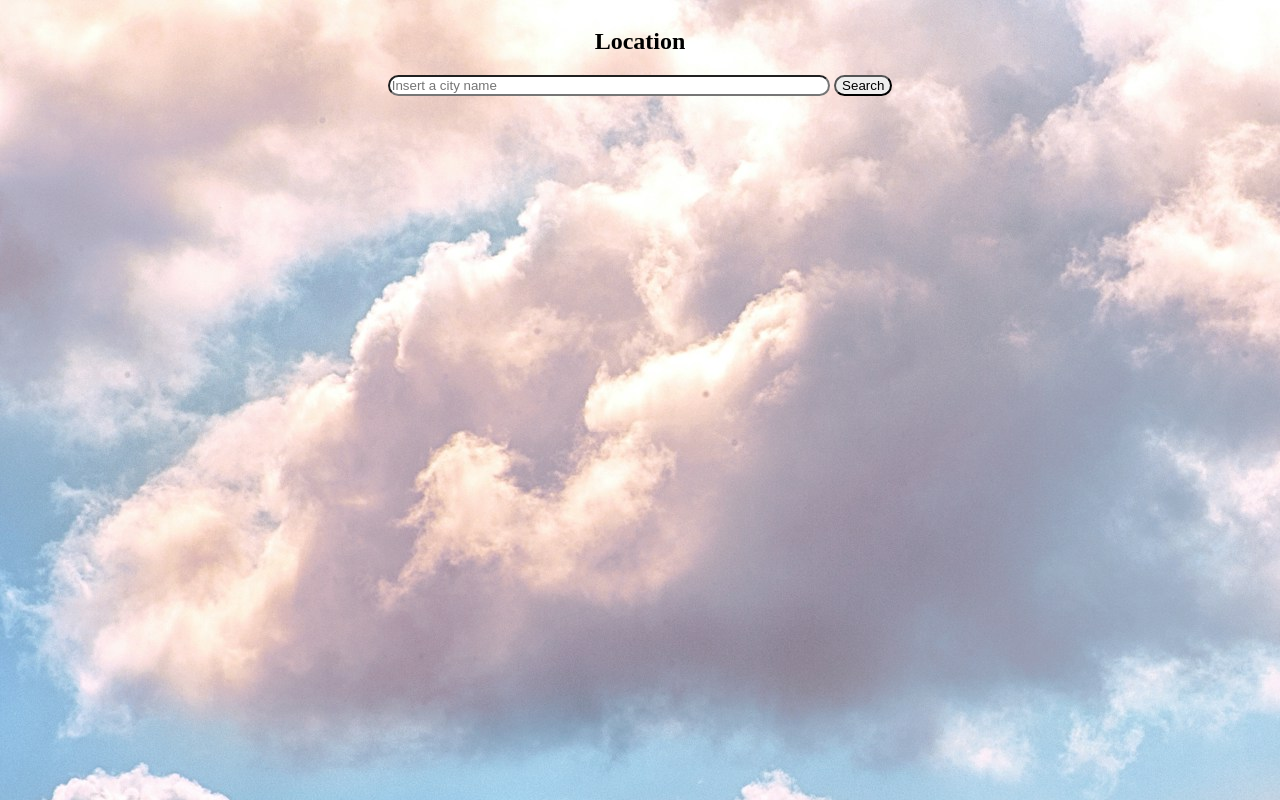
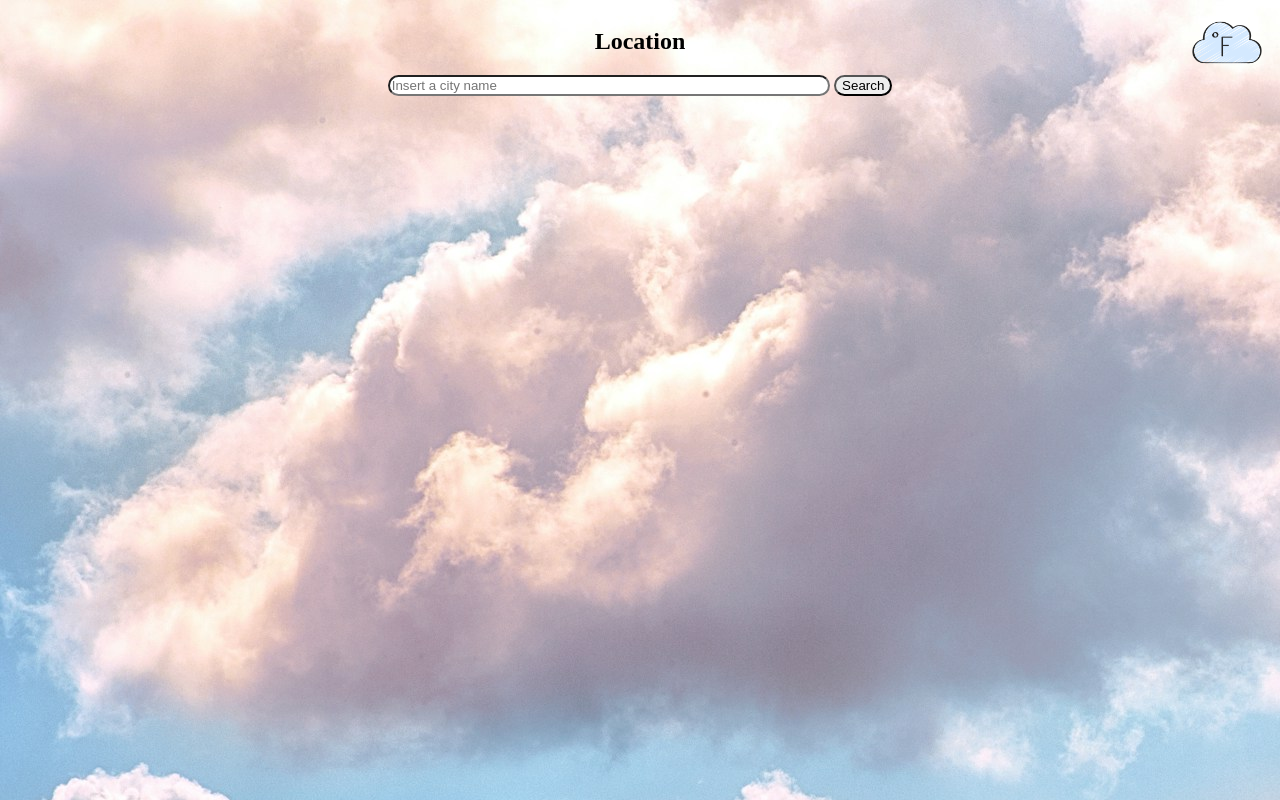
Before and after one commit to carlosmperezm/weather-app, a website built with webpack: page src/index.html in a window 1280 px wide. Built offline with nearby package versions, Linux system fonts and the light colour scheme; some packages are replaced by stand-ins of ours; no server answers.

Commit message:
Add temperature degree switcher

```diff
--- a/src/css/general.css
+++ b/src/css/general.css
@@ -10,6 +10,7 @@ body {
 }
 
 main {
+  position: relative;
   display: grid;
   grid-template-rows: 1fr 1fr;
   grid-template-columns: 300px 1fr;
@@ -17,8 +18,19 @@ main {
     'search search'
     'day week'
   ;
+  column-gap: 3rem;
+}
 
-  column-gap: 3rem;
+.degree-mode {
+  position: absolute;
+  width: 70px;
+  height: 70px;
+  top: 0;
+  right: 10px;
+}
+
+.degree-mode:hover {
+  cursor: pointer;
 }
 
 input,
--- a/src/index.html
+++ b/src/index.html
@@ -9,6 +9,8 @@
 
 <body>
   <main>
+    <!-- Degree modes -->
+    <span> <img class="degree-mode" data-mode='fahrenheit'> </span>
 
     <!-- Search bar -->
     <section class="search-container">
```
Also changed, not shown: src/assets/icons/celsius.png (added), src/assets/icons/fahrenheit.png (added).
